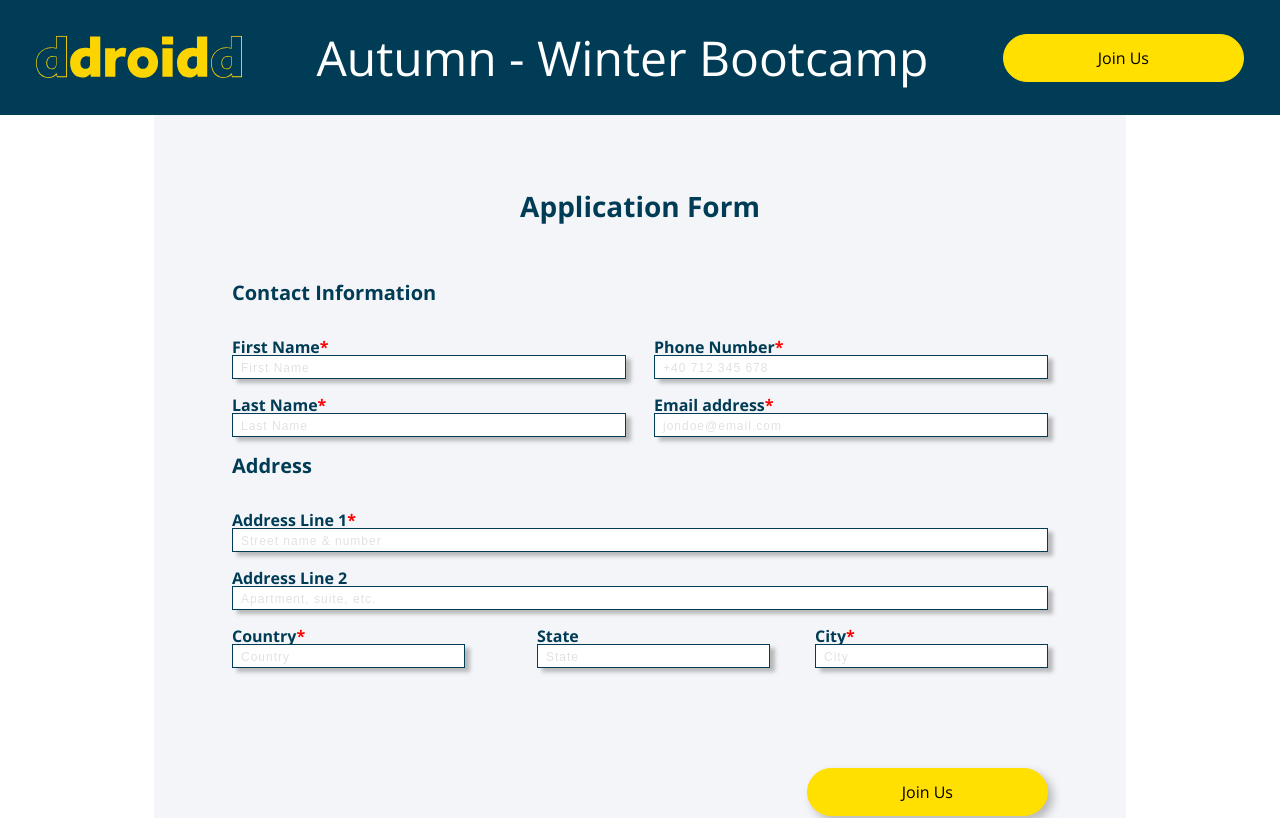
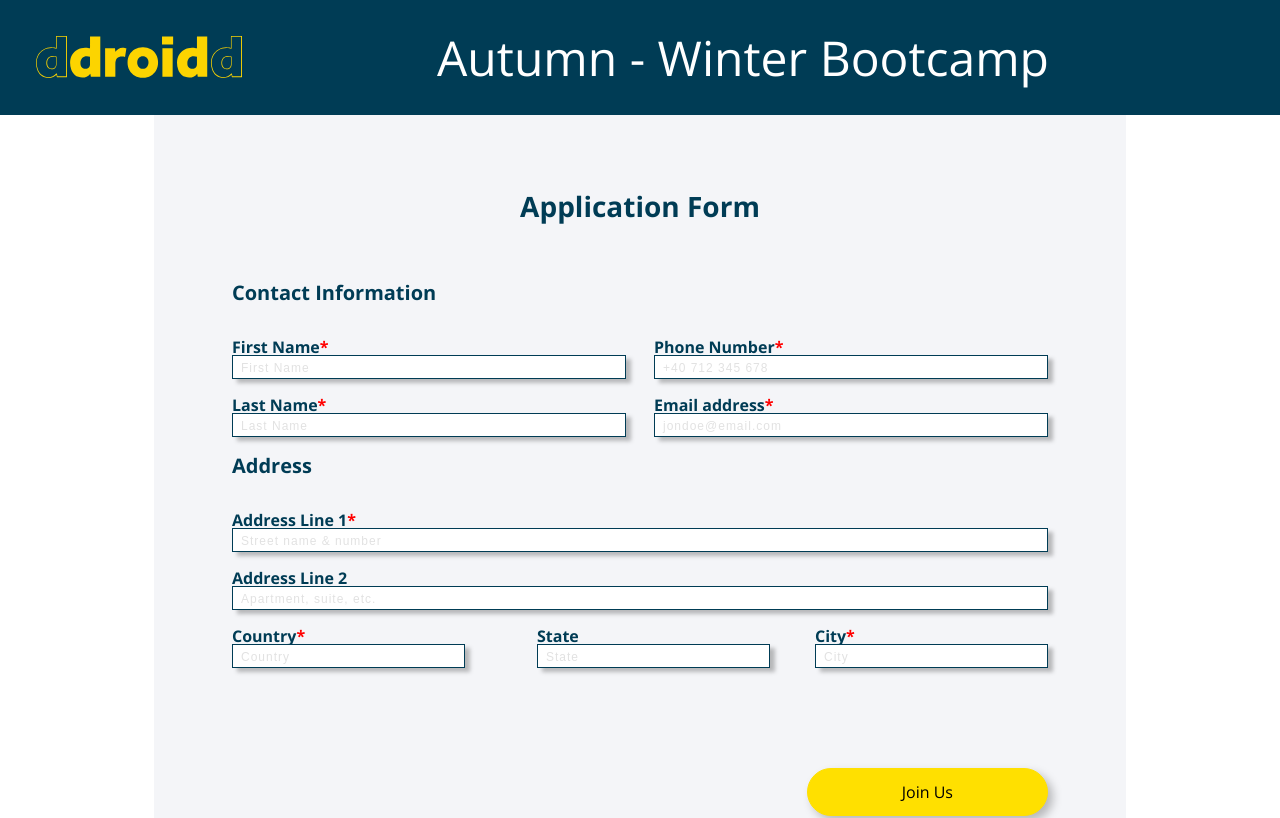
Before and after one commit to ClaudiuSonica/autumn-winter_bootcamp, a React (Vite) app: page /form in a window 1280 px wide. Shown: the top 818 px of the page. Built offline with nearby package versions, Linux system fonts and the light colour scheme.

Commit message:
fixed button apperence according to pathname

```diff
--- a/src/components/atoms/title/Title.scss
+++ b/src/components/atoms/title/Title.scss
@@ -2,6 +2,7 @@
 
 .title {
   text-align: center;
+  margin: 0 auto;
 
   h1 {
     color: $white;
--- a/src/components/molecules/header/Header.jsx
+++ b/src/components/molecules/header/Header.jsx
@@ -1,18 +1,23 @@
 import "./Header.scss";
+
+import { Link, useLocation } from "react-router-dom";
 
 import Button from "../../atoms/button/Button";
 import Logo from "../../atoms/logo/Logo";
 import Title from "../../atoms/title/Title";
-import { Link } from "react-router-dom";
 
 const Header = () => {
+  const location = useLocation();
+
   return (
     <header className="header">
       <Logo />
       <Title />
-      <Link to="/form">
-        <Button>Join Us</Button>
-      </Link>
+      {location.pathname === "/" && (
+        <Link to="/form">
+          <Button>Join Us</Button>
+        </Link>
+      )}
     </header>
   );
 };
```
